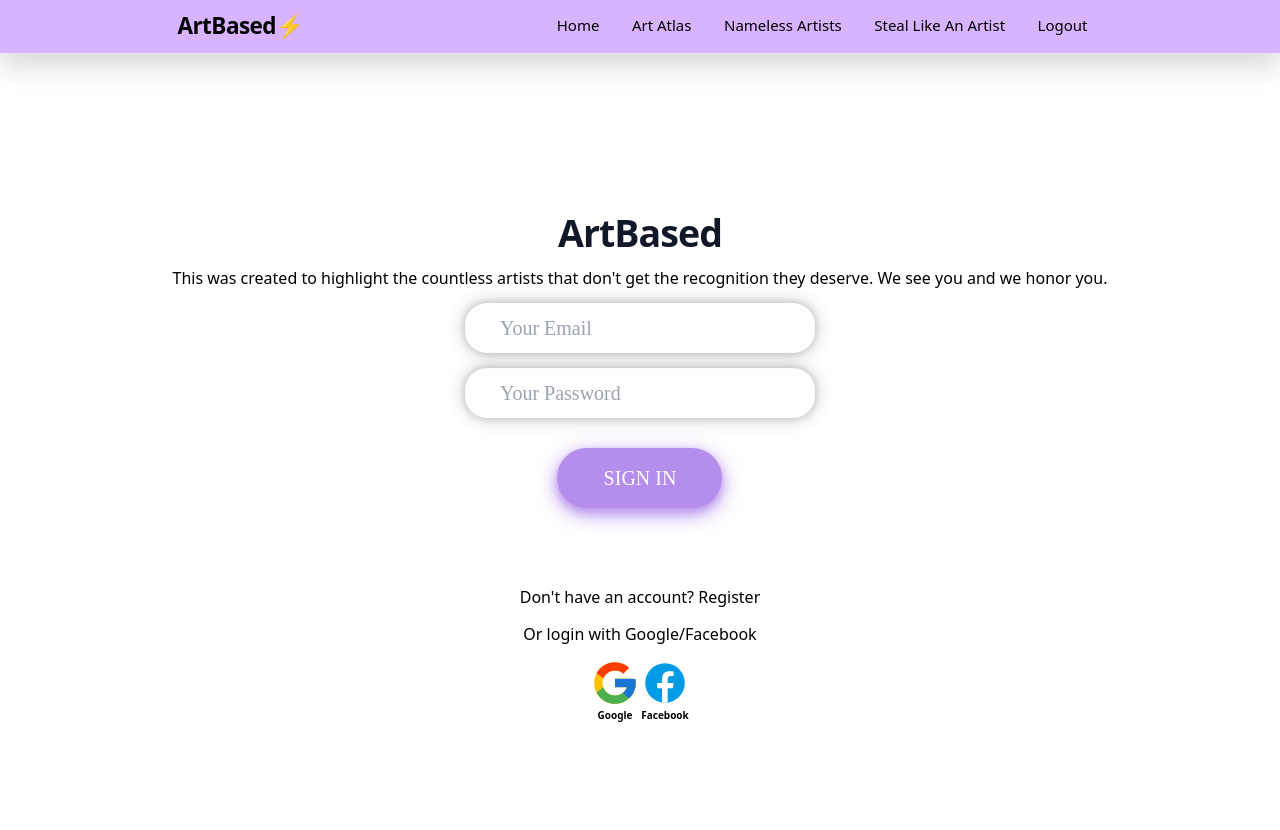
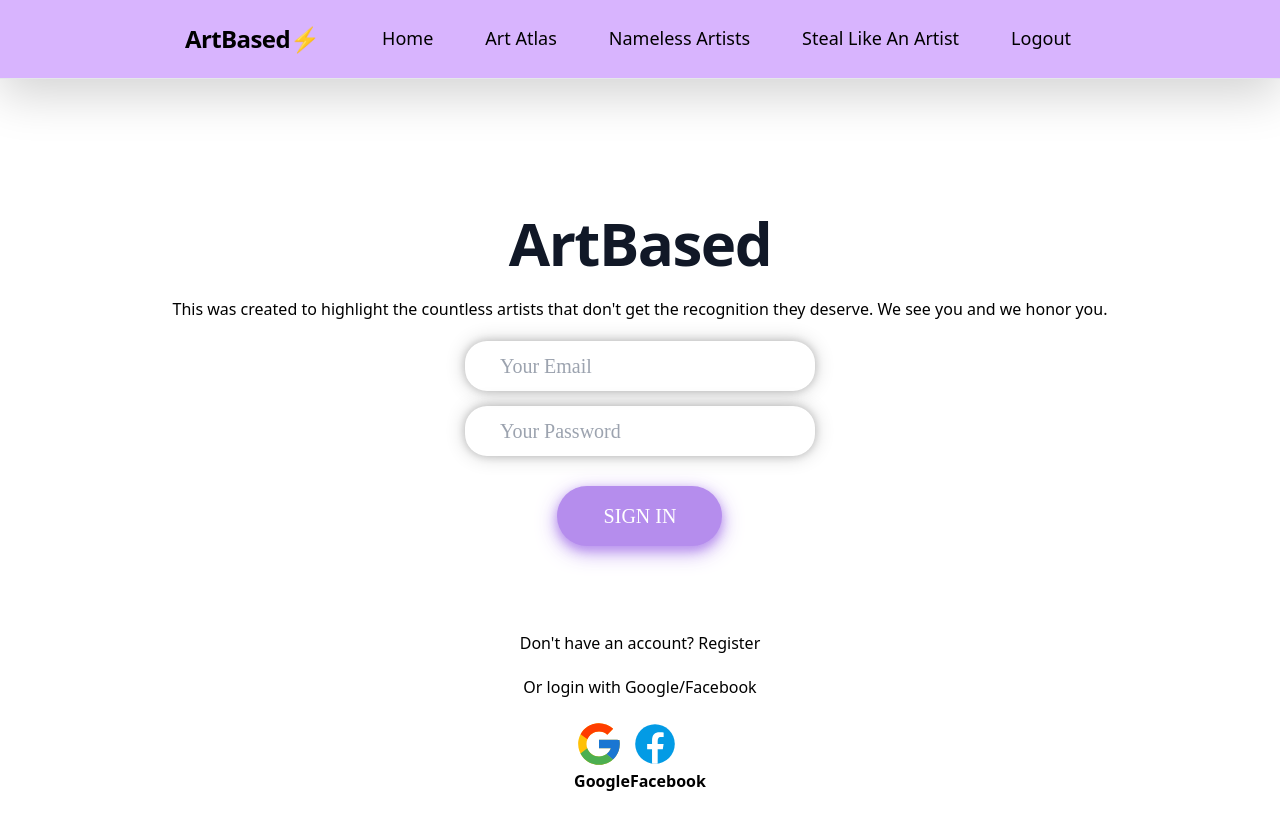
Before and after one commit to ad-str/dataBASED, a React (Vite) app in the folder client/: page /auth in a window 1280 px wide. Shown: the top 830 px of the page. Built offline with nearby package versions, Linux system fonts and the light colour scheme; no server answers.

Commit message:
fixed font size

```diff
--- a/client/src/App.css
+++ b/client/src/App.css
@@ -5,7 +5,7 @@
   }
 
   html {
-    font-size: 62.5%;
+    font-size: 100%;
     color: #121212;
   }
 
--- a/client/src/components/NavBar.jsx
+++ b/client/src/components/NavBar.jsx
@@ -5,7 +5,7 @@ export const NavBar = () => {
   return (
     <div className="p-3 shadow-lg bg-purple-300 border-b border-bg-gray-300">
       <nav className="container flex items-center justify-between py-2 lg:py-5">
-        <span className="text-4xl font-extrabold leading-none tracking-tight">
+        <span className="text-2xl font-extrabold leading-none tracking-tight">
           ArtBased⚡️
         </span>
         <NavMobile />
--- a/client/src/components/NavDesktop.jsx
+++ b/client/src/components/NavDesktop.jsx
@@ -6,7 +6,7 @@ export const NavDesktop = () => {
   const { logout } = useLogout();
 
   return (
-    <div className="hidden lg:flex lg:items-center gap-1 text-2xl">
+    <div className="hidden lg:flex lg:items-center gap-1 text-lg">
       <NavLink
         to="/home"
         className="border-b-2 border-transparent hover:text-neutral-400 dark:hover:text-gray-200 hover:border-blue-500 mx-1.5 sm:mx-6"
```
